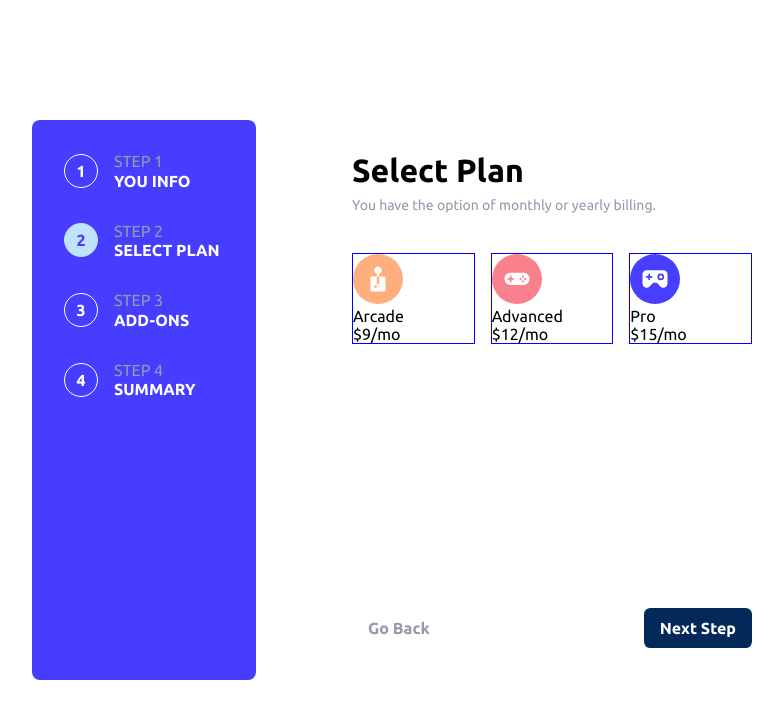
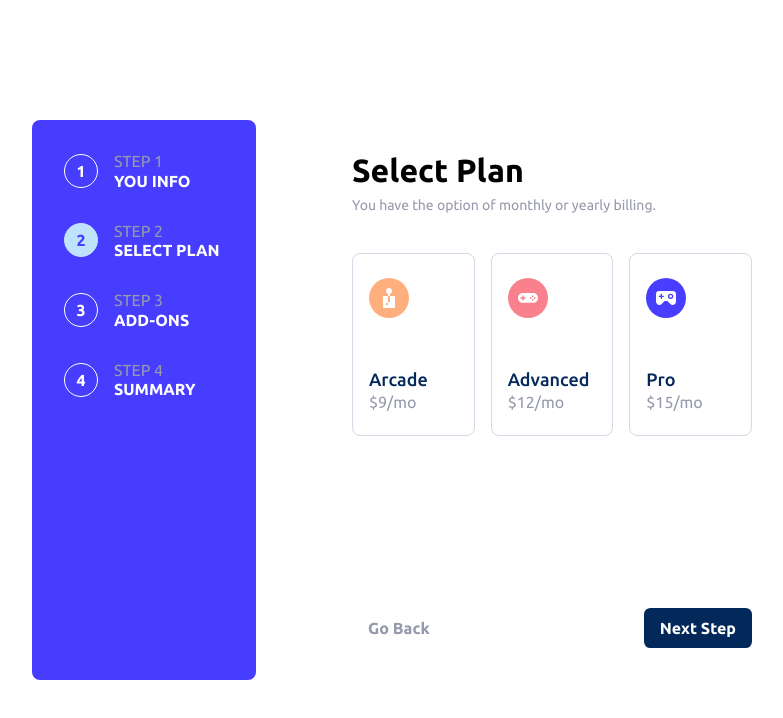
Before and after one commit to MarianoTroncoso/multi-step-form, a React (Create React App) app: page /2 in a window 1280 px wide. Shown: the top 718 px of the page, without its empty margins (208-991 px from the left). Built offline with nearby package versions, Linux system fonts and the light colour scheme.

Commit message:
Add plan types styles

```diff
--- a/src/components/SelectPlan/SelectPlan.styles.ts
+++ b/src/components/SelectPlan/SelectPlan.styles.ts
@@ -9,6 +9,31 @@ export const PlanTypes = styled.div`
 `;
 
 export const PlanType = styled.div`
-  border: 1px solid blue;
+  border: 1px solid ${(props) => props.theme.colors.neutral[1]};
   width: 100%;
+  padding: 1.5rem 1rem;
+  border-radius: 0.5rem;
+
+  cursor: pointer;
+
+  &:hover {
+    border: 1px solid ${(props) => props.theme.colors.primary[1]};
+    background-color: ${(props) => props.theme.colors.neutral[2]};
+  }
 `;
+
+export const Description = styled.div`
+  padding-top: 3rem;
+`;
+
+export const Title = styled.div`
+  font-size: 18px;
+  font-weight: ${(props) => props.theme.fontWeights.medium};
+  color: ${(props) => props.theme.colors.primary[0]};
+`;
+
+export const Price = styled.div`
+  font-size: ${(props) => props.theme.fontSizes.medium};
+  color: ${(props) => props.theme.colors.neutral[0]};
+  padding-top: 0.2rem;
+`;
--- a/src/components/SelectPlan/SelectPlan.tsx
+++ b/src/components/SelectPlan/SelectPlan.tsx
@@ -10,24 +10,30 @@ const SelectPlan: React.FC<Props> = () => {
       <SC.PlanTypes>
         <SC.PlanType>
           <div>
-            <img src={IconArcade} alt="arcade" height={50} />
+            <img src={IconArcade} alt="arcade" height={40} />
           </div>
-          <div>Arcade</div>
-          <div>$9/mo</div>
+          <SC.Description>
+            <SC.Title>Arcade</SC.Title>
+            <SC.Price>$9/mo</SC.Price>
+          </SC.Description>
         </SC.PlanType>
         <SC.PlanType>
           <div>
-            <img src={IconAdvanced} alt="advanced" height={50} />
+            <img src={IconAdvanced} alt="advanced" height={40} />
           </div>
-          <div>Advanced</div>
-          <div>$12/mo</div>
+          <SC.Description>
+            <SC.Title>Advanced</SC.Title>
+            <SC.Price>$12/mo</SC.Price>
+          </SC.Description>
         </SC.PlanType>
         <SC.PlanType>
           <div>
-            <img src={IconPro} alt="pro" height={50} />
+            <img src={IconPro} alt="pro" height={40} />
           </div>
-          <div>Pro</div>
-          <div>$15/mo</div>
+          <SC.Description>
+            <SC.Title>Pro</SC.Title>
+            <SC.Price>$15/mo</SC.Price>
+          </SC.Description>
         </SC.PlanType>
       </SC.PlanTypes>
     </SC.Wrapper>
```
